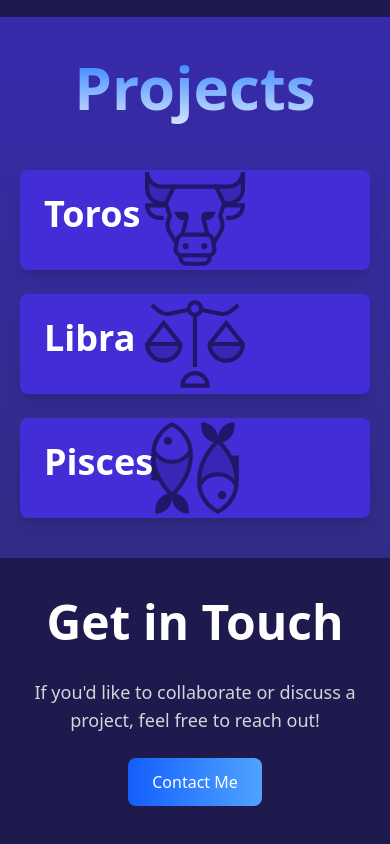
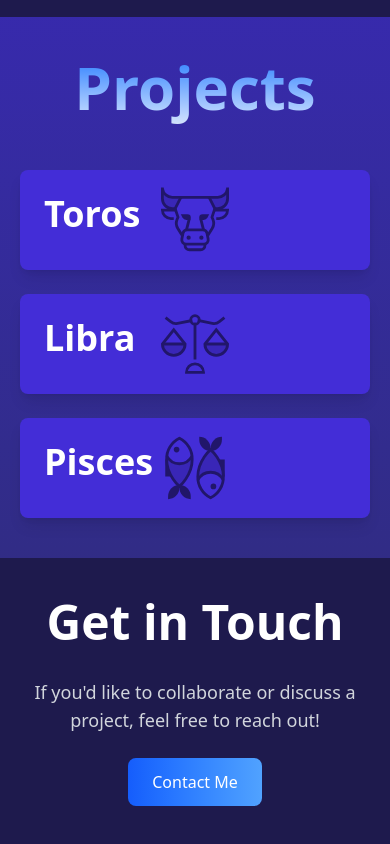
Before and after one commit to tfq26/portfoliov2, a React (Vite) app: page / in a window 390 px wide. Shown: the part 1272-2116 px from the top of the page. Built offline with nearby package versions, Linux system fonts and the light colour scheme.

Commit message:
Fixed Mobile Scaling

```diff
--- a/src/components/Portfolio.jsx
+++ b/src/components/Portfolio.jsx
@@ -1,4 +1,4 @@
-import React, { useState, useEffect } from "react";
+import { useState, useEffect } from "react";
 
 const Portfolio = () => {
     const [expandedTile, setExpandedTile] = useState(null);
@@ -141,10 +141,15 @@ const Portfolio = () => {
                                 className="relative w-full p-6 bg-indigo-700 rounded-lg shadow-lg text-white cursor-pointer"
                                 onClick={() => toggleDescription(project.name)}
                             >
-                                <div
-                                    className="absolute inset-0 bg-center bg-no-repeat bg-contain opacity-50 rounded-lg"
-                                    style={{backgroundImage: `url('${project.backgroundImage}')`}}
-                                ></div>
+                                {/* Wrapper with Padding */}
+                                <div className="absolute inset-0 p-4 rounded-lg box-border">
+                                    <div
+                                        className="w-full h-full bg-center bg-no-repeat bg-contain opacity-50 rounded-lg"
+                                        style={{ backgroundImage: `url('${project.backgroundImage}')` }}
+                                    ></div>
+                                </div>
+
+                                {/* Content */}
                                 <div className="relative">
                                     <h3 className="text-4xl font-bold mb-3">{project.name}</h3>
                                     <p
```
